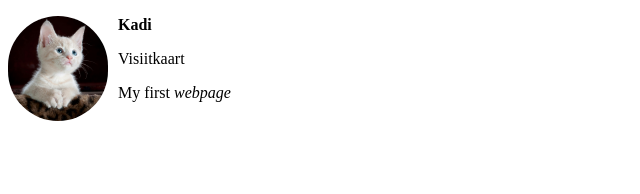
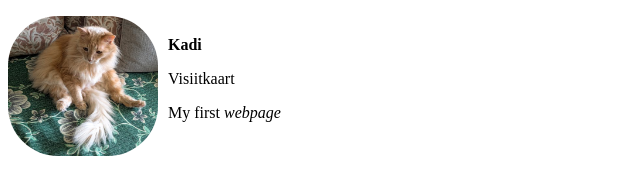
Before and after one commit to kadivo/cheatsheet_html_css, a plain HTML site: page index.html in a window 1280 px wide. Shown: the whole page, without its empty margins (0-640 px from the left). Drawn offline with Linux system fonts and the light colour scheme.

Commit message:
otto pilt

```diff
--- a/css/style.css
+++ b/css/style.css
@@ -1,5 +1,5 @@
 img {
-    width: 100px;
+    width: 150px;
     border-radius: 50px;
     float: left;
     margin-right: 10px;
@@ -7,4 +7,5 @@ img {
 
   .username {
     font-weight: bold;
+    padding-top: 20px;
   }
--- a/index.html
+++ b/index.html
@@ -10,7 +10,7 @@
   </head>
 
   <body>
-    <img src="/images/catpix.jpg" alt="cream coloured kitten" />
+    <img src="/images/ottopix.jpg" alt="cat otto sitting like he's tired of everything" />
     <p class="username">Kadi</p>
     <p>Visiitkaart</p>
     <p>My first <em>webpage</em></p>
```
Also changed, not shown: images/ottopix.jpg (added).
